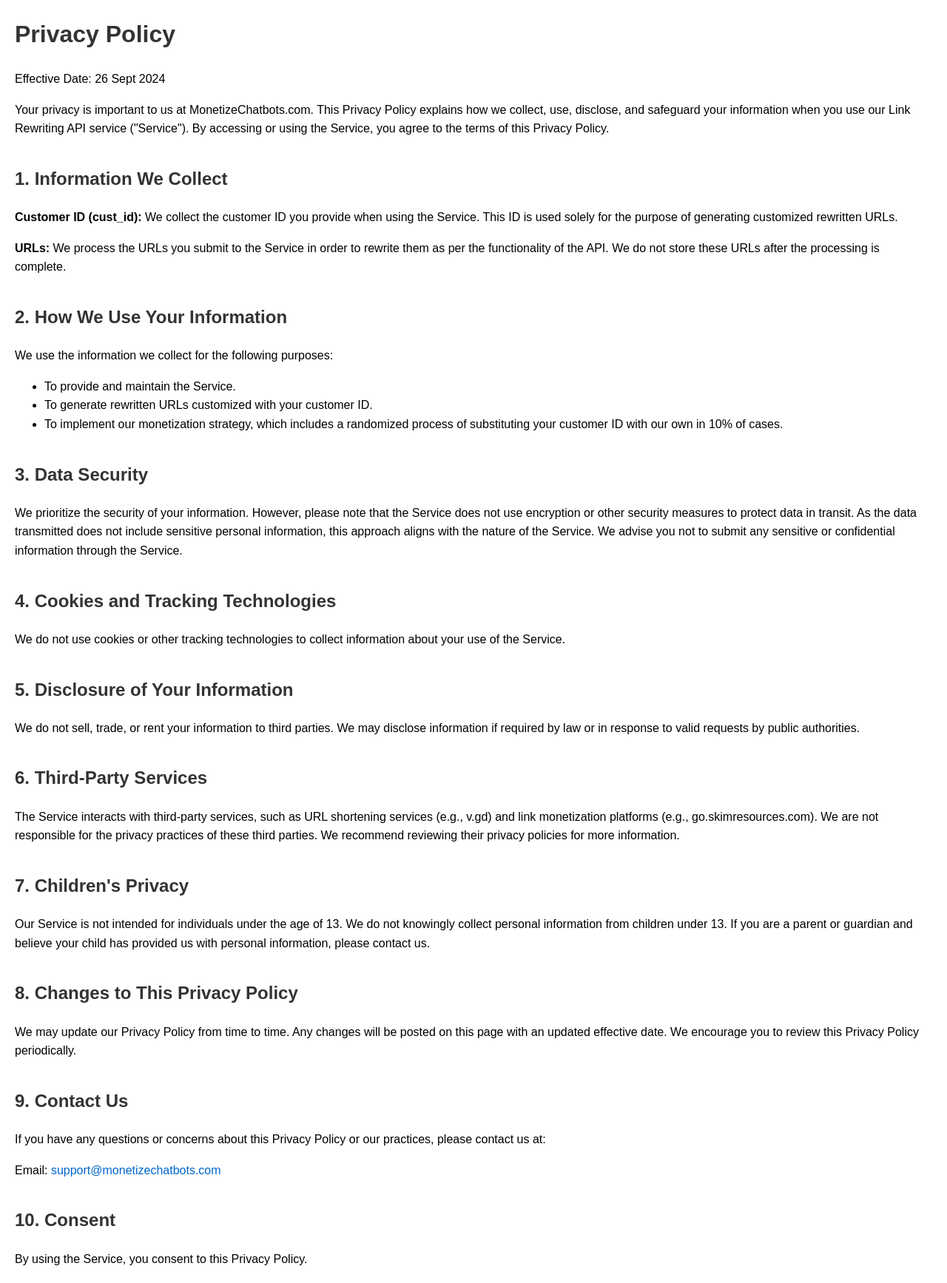
After one commit to vlogbase/MCpub, a Flask app: page /privacy-policy in a window 1280 px wide. The commit adds this page. Shown: the whole page at 74% size. Run offline with Flask 3, Linux system fonts and the light colour scheme.

Commit message:
Agent query: Can you verify if the Privacy Policy link in the footer of the homepage is working and leads to the correct page?

```diff
--- a/main.py
+++ b/main.py
@@ -35,6 +35,10 @@ def shorten_url(long_url):
 @app.route('/')
 def index():
     return render_template('index.html')
+
+@app.route('/privacy-policy')
+def privacy_policy():
+    return render_template('privacy_policy.html')
 
 @app.route('/generate_api', methods=['POST'])
 def generate_api():
--- a/templates/index.html
+++ b/templates/index.html
@@ -26,8 +26,8 @@
 
         <footer>
             <p>
-                <a href="https://liveinfo.org/privacy-policy">Privacy Policy</a> |
-                <a href="https://liveinfo.org/terms-of-service">Terms of Service</a>
+                <a href="{{ url_for('privacy_policy') }}">Privacy Policy</a> |
+                <a href="https://sites.google.com/sentigral.com/monetizechatbots/terms-of-service">Terms of Service</a>
             </p>
         </footer>
     </div>
--- /dev/null
+++ b/templates/privacy_policy.html
@@ -0,0 +1,75 @@
+<!DOCTYPE html>
+<html lang="en">
+<head>
+<meta charset="UTF-8">
+<title>Privacy Policy - MonetizeChatbots.com</title>
+<style>
+  body { font-family: Arial, sans-serif; margin: 20px; line-height: 1.6; }
+  h1, h2 { color: #333; }
+  h1 { font-size: 2em; }
+  h2 { font-size: 1.5em; margin-top: 1.5em; }
+  p { margin: 1em 0; }
+  a { color: #0066cc; text-decoration: none; }
+  a:hover { text-decoration: underline; }
+</style>
+</head>
+<body>
+
+<h1>Privacy Policy</h1>
+
+<p>Effective Date: 26 Sept 2024</p>
+
+<p>Your privacy is important to us at MonetizeChatbots.com. This Privacy Policy explains how we collect, use, disclose, and safeguard your information when you use our Link Rewriting API service ("Service"). By accessing or using the Service, you agree to the terms of this Privacy Policy.</p>
+
+<h2>1. Information We Collect</h2>
+
+<p><strong>Customer ID (cust_id):</strong> We collect the customer ID you provide when using the Service. This ID is used solely for the purpose of generating customized rewritten URLs.</p>
+
+<p><strong>URLs:</strong> We process the URLs you submit to the Service in order to rewrite them as per the functionality of the API. We do not store these URLs after the processing is complete.</p>
+
+<h2>2. How We Use Your Information</h2>
+
+<p>We use the information we collect for the following purposes:</p>
+
+<ul>
+  <li>To provide and maintain the Service.</li>
+  <li>To generate rewritten URLs customized with your customer ID.</li>
+  <li>To implement our monetization strategy, which includes a randomized process of substituting your customer ID with our own in 10% of cases.</li>
+</ul>
+
+<h2>3. Data Security</h2>
+
+<p>We prioritize the security of your information. However, please note that the Service does not use encryption or other security measures to protect data in transit. As the data transmitted does not include sensitive personal information, this approach aligns with the nature of the Service. We advise you not to submit any sensitive or confidential information through the Service.</p>
+
+<h2>4. Cookies and Tracking Technologies</h2>
+
+<p>We do not use cookies or other tracking technologies to collect information about your use of the Service.</p>
+
+<h2>5. Disclosure of Your Information</h2>
+
+<p>We do not sell, trade, or rent your information to third parties. We may disclose information if required by law or in response to valid requests by public authorities.</p>
+
+<h2>6. Third-Party Services</h2>
+
+<p>The Service interacts with third-party services, such as URL shortening services (e.g., v.gd) and link monetization platforms (e.g., go.skimresources.com). We are not responsible for the privacy practices of these third parties. We recommend reviewing their privacy policies for more information.</p>
+
+<h2>7. Children's Privacy</h2>
+
+<p>Our Service is not intended for individuals under the age of 13. We do not knowingly collect personal information from children under 13. If you are a parent or guardian and believe your child has provided us with personal information, please contact us.</p>
+
+<h2>8. Changes to This Privacy Policy</h2>
+
+<p>We may update our Privacy Policy from time to time. Any changes will be posted on this page with an updated effective date. We encourage you to review this Privacy Policy periodically.</p>
+
+<h2>9. Contact Us</h2>
+
+<p>If you have any questions or concerns about this Privacy Policy or our practices, please contact us at:</p>
+
+<p>Email: <a href="mailto:support@monetizechatbots.com">support@monetizechatbots.com</a></p>
+
+<h2>10. Consent</h2>
+
+<p>By using the Service, you consent to this Privacy Policy.</p>
+
+</body>
+</html>
```
Also changed, not shown: Pasted--DOCTYPE-html-html-lang-en-head-meta-charset-UTF-8-title-Privacy-Policy-MonetizeC-1727380779277.txt (added, +75 -0 lines).
